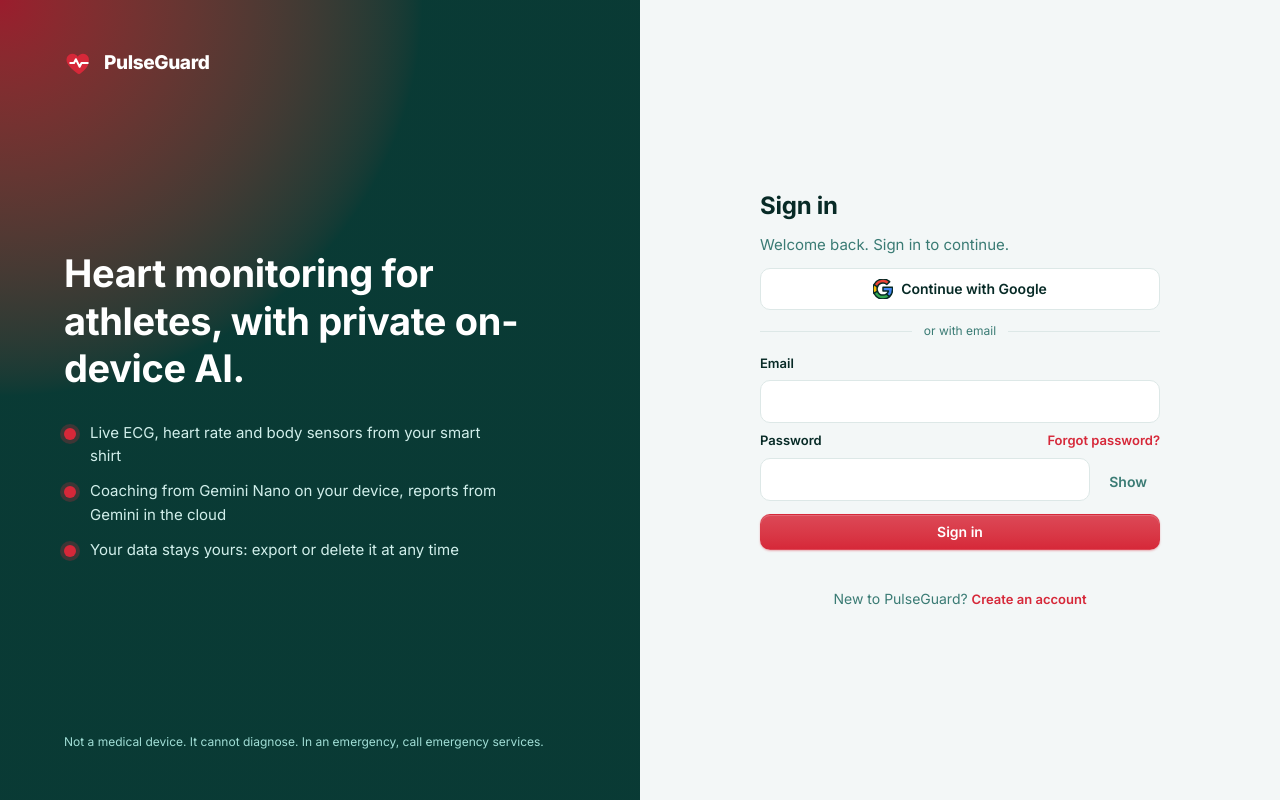
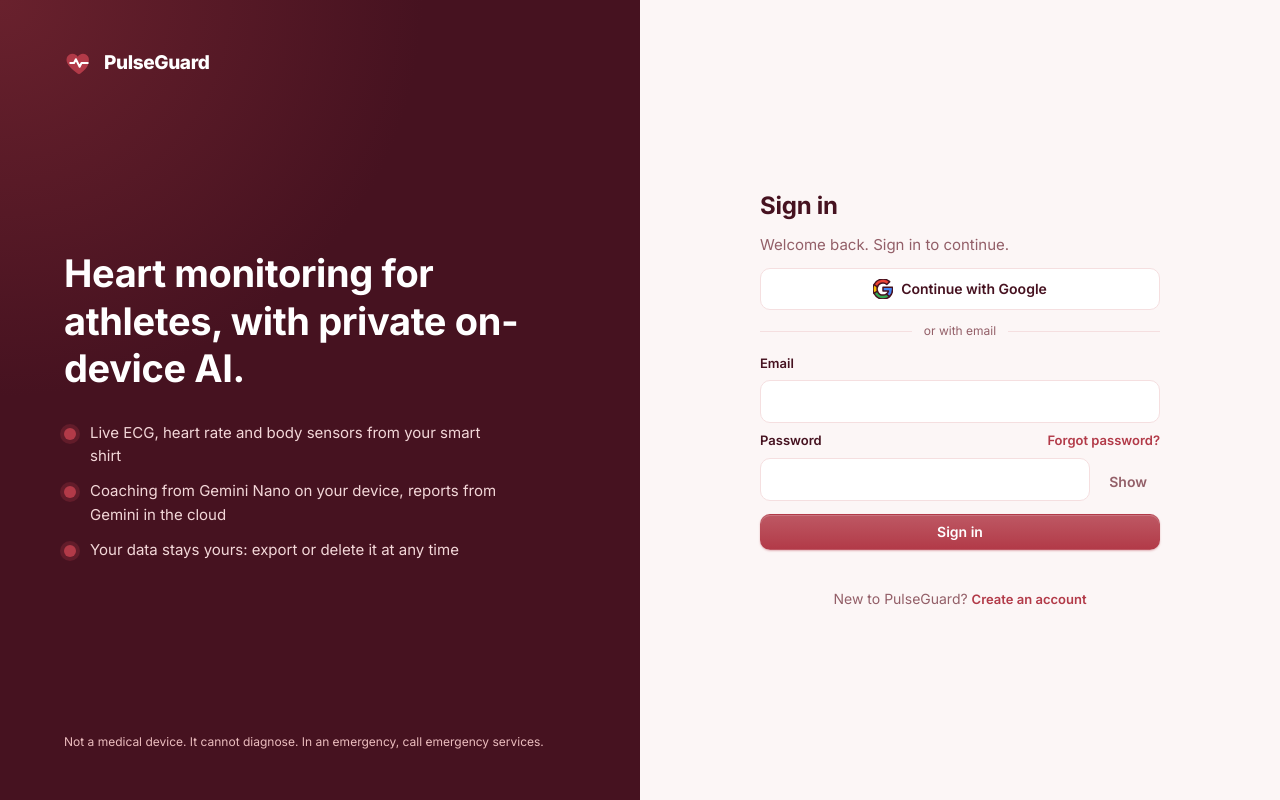
Before and after one commit to LAAOUAFIFATIHA/pulseguard, a website built with Vite: page index.html in a window 1280 px wide. Built offline with nearby package versions, Linux system fonts and the light colour scheme; some packages are replaced by stand-ins of ours; no server answers.

Commit message:
Make the red palette dominant; keep teal only for normal states
Light coral, redwood, cordovan, wine and chocolate cosmos now drive the
interface. The danger heart rate pulses (off with reduced motion).

Co-Authored-By: Claude Opus 5.5 <noreply@anthropic.com>

```diff
--- a/src/chart.js
+++ b/src/chart.js
@@ -48,8 +48,8 @@ export class EcgChart {
     const w = canvas.width;
     const h = canvas.height;
     const css = getComputedStyle(canvas);
-    const grid = css.getPropertyValue("--grid").trim() || "#f3d4da";
-    const trace = css.getPropertyValue("--trace").trim() || "#9b1c2d";
+    const grid = css.getPropertyValue("--grid").trim() || "#f3d6d7";
+    const trace = css.getPropertyValue("--trace").trim() || "#8c2f39";
 
     ctx.clearRect(0, 0, w, h);
 
--- a/src/style.css
+++ b/src/style.css
@@ -1,51 +1,57 @@
 /* PulseGuard design system
-   Palette (only these five colours; shades are mixes with white or black):
-   wine #9B1C2D · red #D62839 · rose #C73B59 · deep teal #0F5E55 · teal #2DB6A3 */
+   Main palette: light coral #D77A7D · redwood #B23A48 · cordovan #8C2F39 · wine #69212D · chocolate cosmos #461220
+   Accent (only for "normal / OK"): teal #2DB6A3, deep teal #0F5E55.
+   Lighter and darker shades are mixes of these colours with white or black. */
 :root {
-  --p-wine: #9b1c2d;
-  --p-red: #d62839;
-  --p-rose: #c73b59;
+  --p-coral: #d77a7d;
+  --p-redwood: #b23a48;
+  --p-cordovan: #8c2f39;
+  --p-wine: #69212d;
+  --p-cosmos: #461220;
+  --p-teal: #2db6a3;
   --p-deep: #0f5e55;
-  --p-teal: #2db6a3;
+  /* older names used across the stylesheet */
+  --p-red: var(--p-redwood);
+  --p-rose: var(--p-coral);
   --mix: in srgb;
 
-  --bg: color-mix(var(--mix), var(--p-deep) 5%, #fff);
+  --bg: color-mix(var(--mix), var(--p-coral) 7%, #fff);
   --surface: #fff;
-  --surface-2: color-mix(var(--mix), var(--p-deep) 3%, #fff);
-  --border: color-mix(var(--mix), var(--p-deep) 14%, #fff);
-  --text: color-mix(var(--mix), var(--p-deep) 70%, #000);
-  --text-h: color-mix(var(--mix), var(--p-deep) 45%, #000);
-  --muted: color-mix(var(--mix), var(--p-deep) 82%, #fff);
-  --accent: var(--p-red);
-  --accent-600: var(--p-wine);
-  --accent-soft: color-mix(var(--mix), var(--p-red) 12%, #fff);
+  --surface-2: color-mix(var(--mix), var(--p-coral) 5%, #fff);
+  --border: color-mix(var(--mix), var(--p-coral) 24%, #fff);
+  --text: color-mix(var(--mix), var(--p-cosmos) 82%, #fff);
+  --text-h: var(--p-cosmos);
+  --muted: color-mix(var(--mix), var(--p-wine) 72%, #fff);
+  --accent: var(--p-redwood);
+  --accent-600: var(--p-cordovan);
+  --accent-soft: color-mix(var(--mix), var(--p-coral) 18%, #fff);
   --ok: var(--p-deep);
-  --ok-soft: color-mix(var(--mix), var(--p-teal) 18%, #fff);
-  --warn: var(--p-rose);
-  --warn-soft: color-mix(var(--mix), var(--p-rose) 13%, #fff);
-  --bad: var(--p-red);
-  --bad-soft: color-mix(var(--mix), var(--p-red) 11%, #fff);
+  --ok-soft: color-mix(var(--mix), var(--p-teal) 16%, #fff);
+  --warn: var(--p-cordovan);
+  --warn-soft: color-mix(var(--mix), var(--p-coral) 20%, #fff);
+  --bad: var(--p-redwood);
+  --bad-soft: color-mix(var(--mix), var(--p-redwood) 13%, #fff);
   --info: var(--p-wine);
-  --info-soft: color-mix(var(--mix), var(--p-rose) 13%, #fff);
-  --neutral-soft: color-mix(var(--mix), var(--p-deep) 8%, #fff);
-  --side: color-mix(var(--mix), var(--p-deep) 62%, #000);
-  --side-2: color-mix(var(--mix), var(--p-deep) 80%, #000);
-  --side-text: color-mix(var(--mix), var(--p-teal) 22%, #fff);
-  --deep: color-mix(var(--mix), var(--p-deep) 28%, #000);
-  --deep-line: color-mix(var(--mix), var(--p-deep) 55%, #000);
-  --deep-grid: color-mix(var(--mix), var(--p-deep) 50%, #000);
-  --on-dark-0: color-mix(var(--mix), var(--p-teal) 10%, #fff);
-  --on-dark-1: color-mix(var(--mix), var(--p-teal) 22%, #fff);
-  --on-dark-2: color-mix(var(--mix), var(--p-teal) 45%, #fff);
-  --on-dark-dim: color-mix(var(--mix), var(--p-teal) 75%, #000);
-  --soft-red: color-mix(var(--mix), var(--p-red) 60%, #fff);
-  --grid: color-mix(var(--mix), var(--p-rose) 22%, #fff);
-  --trace: var(--p-wine);
-  --band: color-mix(var(--mix), var(--p-red) 13%, transparent);
+  --info-soft: color-mix(var(--mix), var(--p-coral) 22%, #fff);
+  --neutral-soft: color-mix(var(--mix), var(--p-coral) 12%, #fff);
+  --side: var(--p-cosmos);
+  --side-2: var(--p-wine);
+  --side-text: color-mix(var(--mix), var(--p-coral) 30%, #fff);
+  --deep: color-mix(var(--mix), var(--p-cosmos) 62%, #000);
+  --deep-line: color-mix(var(--mix), var(--p-cosmos) 92%, #000);
+  --deep-grid: color-mix(var(--mix), var(--p-wine) 70%, #000);
+  --on-dark-0: color-mix(var(--mix), var(--p-coral) 10%, #fff);
+  --on-dark-1: color-mix(var(--mix), var(--p-coral) 25%, #fff);
+  --on-dark-2: color-mix(var(--mix), var(--p-coral) 50%, #fff);
+  --on-dark-dim: color-mix(var(--mix), var(--p-coral) 70%, #000);
+  --soft-red: var(--p-coral);
+  --grid: color-mix(var(--mix), var(--p-coral) 28%, #fff);
+  --trace: var(--p-cordovan);
+  --band: color-mix(var(--mix), var(--p-redwood) 14%, transparent);
   --radius: 16px;
   --radius-sm: 10px;
-  --shadow: 0 1px 2px color-mix(var(--mix), var(--deep) 6%, transparent), 0 8px 24px -12px color-mix(var(--mix), var(--deep) 18%, transparent);
-  --shadow-lg: 0 2px 4px color-mix(var(--mix), var(--deep) 7%, transparent), 0 18px 40px -18px color-mix(var(--mix), var(--deep) 38%, transparent);
+  --shadow: 0 1px 2px color-mix(var(--mix), var(--p-cosmos) 6%, transparent), 0 8px 24px -12px color-mix(var(--mix), var(--p-cosmos) 20%, transparent);
+  --shadow-lg: 0 2px 4px color-mix(var(--mix), var(--p-cosmos) 7%, transparent), 0 18px 40px -18px color-mix(var(--mix), var(--p-cosmos) 42%, transparent);
   --sans: "Inter", system-ui, -apple-system, "Segoe UI", Roboto, sans-serif;
   --mono: ui-monospace, "SF Mono", Consolas, monospace;
   color-scheme: light;
@@ -57,28 +63,28 @@
 
 @media (prefers-color-scheme: dark) {
   :root {
-    --bg: color-mix(var(--mix), var(--p-deep) 22%, #000);
-    --surface: color-mix(var(--mix), var(--p-deep) 34%, #000);
-    --surface-2: color-mix(var(--mix), var(--p-deep) 40%, #000);
-    --border: color-mix(var(--mix), var(--p-deep) 62%, #000);
-    --text: color-mix(var(--mix), var(--p-teal) 40%, #fff);
+    --bg: color-mix(var(--mix), var(--p-cosmos) 55%, #000);
+    --surface: color-mix(var(--mix), var(--p-cosmos) 78%, #000);
+    --surface-2: color-mix(var(--mix), var(--p-cosmos) 88%, #000);
+    --border: color-mix(var(--mix), var(--p-wine) 85%, #000);
+    --text: color-mix(var(--mix), var(--p-coral) 35%, #fff);
     --text-h: #fff;
-    --muted: color-mix(var(--mix), var(--p-teal) 75%, #fff);
+    --muted: color-mix(var(--mix), var(--p-coral) 70%, #fff);
     --ok: var(--p-teal);
-    --info: color-mix(var(--mix), var(--p-red) 55%, #fff);
-    --warn: color-mix(var(--mix), var(--p-rose) 65%, #fff);
-    --bad: color-mix(var(--mix), var(--p-red) 70%, #fff);
-    --accent-soft: color-mix(var(--mix), var(--p-red) 18%, transparent);
-    --ok-soft: color-mix(var(--mix), var(--p-teal) 18%, transparent);
-    --warn-soft: color-mix(var(--mix), var(--p-rose) 20%, transparent);
-    --bad-soft: color-mix(var(--mix), var(--p-red) 20%, transparent);
-    --info-soft: color-mix(var(--mix), var(--p-rose) 20%, transparent);
-    --neutral-soft: color-mix(var(--mix), var(--p-deep) 50%, #000);
-    --side: color-mix(var(--mix), var(--p-deep) 18%, #000);
-    --side-2: color-mix(var(--mix), var(--p-deep) 35%, #000);
-    --grid: color-mix(var(--mix), var(--p-wine) 35%, #000);
-    --trace: var(--soft-red);
-    --band: color-mix(var(--mix), var(--p-red) 16%, transparent);
+    --info: var(--p-coral);
+    --warn: color-mix(var(--mix), var(--p-coral) 70%, #fff);
+    --bad: color-mix(var(--mix), var(--p-coral) 85%, #fff);
+    --accent-soft: color-mix(var(--mix), var(--p-redwood) 22%, transparent);
+    --ok-soft: color-mix(var(--mix), var(--p-teal) 16%, transparent);
+    --warn-soft: color-mix(var(--mix), var(--p-coral) 20%, transparent);
+    --bad-soft: color-mix(var(--mix), var(--p-redwood) 28%, transparent);
+    --info-soft: color-mix(var(--mix), var(--p-coral) 18%, transparent);
+    --neutral-soft: color-mix(var(--mix), var(--p-wine) 55%, #000);
+    --side: color-mix(var(--mix), var(--p-cosmos) 45%, #000);
+    --side-2: color-mix(var(--mix), var(--p-cosmos) 75%, #000);
+    --grid: color-mix(var(--mix), var(--p-wine) 60%, #000);
+    --trace: var(--p-coral);
+    --band: color-mix(var(--mix), var(--p-coral) 16%, transparent);
     --shadow: 0 1px 2px rgba(0, 0, 0, 0.3), 0 8px 24px -10px rgba(0, 0, 0, 0.45);
     --shadow-lg: 0 2px 4px rgba(0, 0, 0, 0.3), 0 18px 40px -16px rgba(0, 0, 0, 0.6);
     color-scheme: dark;
@@ -209,8 +215,8 @@ input[type="checkbox"] { width: 16px; height: 16px; accent-color: var(--accent);
 .nav a[aria-current="page"] { background: color-mix(var(--mix), var(--p-red) 16%, transparent); color: #fff; box-shadow: inset 3px 0 0 var(--accent); }
 .nav a[aria-current="page"] svg { color: var(--soft-red); }
 .nav-label { font-size: 11px; font-weight: 700; letter-spacing: 0.1em; text-transform: uppercase; color: var(--on-dark-dim); padding: 0 12px 6px; }
-.nav-live { display: none; margin-left: auto; font-size: 10px; font-weight: 700; letter-spacing: 0.06em; text-transform: uppercase; color: var(--p-teal); align-items: center; gap: 5px; }
-.nav-live::before { content: ""; width: 6px; height: 6px; border-radius: 50%; background: var(--p-teal); animation: blink 1.4s ease-in-out infinite; }
+.nav-live { display: none; margin-left: auto; font-size: 10px; font-weight: 700; letter-spacing: 0.06em; text-transform: uppercase; color: var(--p-coral); align-items: center; gap: 5px; }
+.nav-live::before { content: ""; width: 6px; height: 6px; border-radius: 50%; background: var(--p-coral); animation: blink 1.4s ease-in-out infinite; }
 body[data-live="true"] .nav-live { display: inline-flex; }
 @keyframes blink { 50% { opacity: 0.3; } }
 .user-card { margin-top: auto; display: flex; align-items: center; gap: 10px; padding: 12px 10px; border-top: 1px solid rgba(255, 255, 255, 0.08); }
@@ -273,7 +279,7 @@ body[data-live="true"] .nav-live { display: inline-flex; }
 
 /* ── ECG and charts ─────────────────────────────────────────────────── */
 canvas.ecg { width: 100%; height: 220px; display: block; border-radius: var(--radius-sm); background: var(--surface); border: 1px solid var(--border); }
-canvas.ecg-dark { --grid: var(--deep-grid); --trace: var(--p-teal); background: var(--deep); border-color: var(--deep); height: 180px; }
+canvas.ecg-dark { --grid: var(--deep-grid); --trace: var(--p-coral); background: var(--deep); border-color: var(--deep); height: 180px; }
 canvas.trend { width: 100%; height: 170px; display: block; }
 
 .alert-list { list-style: none; padding: 0; margin: 0; display: flex; flex-direction: column; gap: 8px; }
@@ -442,15 +448,18 @@ th { font-size: 12px; text-transform: uppercase; letter-spacing: 0.05em; color:
 
 .live-grid { display: grid; grid-template-columns: minmax(0, 1fr) 260px; gap: 18px; align-items: stretch; }
 .monitor-panel {
-  background: radial-gradient(120% 80% at 100% 0%, color-mix(var(--mix), var(--p-teal) 7%, transparent), transparent 55%), var(--deep);
+  background: radial-gradient(120% 80% at 100% 0%, color-mix(var(--mix), var(--p-redwood) 18%, transparent), transparent 55%), var(--deep);
   border-radius: var(--radius); padding: 20px; color: var(--on-dark-1); box-shadow: var(--shadow-lg);
   display: flex; flex-direction: column; gap: 14px; min-width: 0; border: 1px solid var(--deep-line);
 }
 .monitor-panel .eyebrow { color: var(--on-dark-dim); }
 .monitor-top { display: flex; justify-content: space-between; align-items: flex-start; gap: 16px; flex-wrap: wrap; }
 .hr-block { --tone: var(--p-teal); }
-.hr-block[data-state="warn"] { --tone: color-mix(var(--mix), var(--p-rose) 65%, #fff); }
-.hr-block[data-state="danger"] { --tone: color-mix(var(--mix), var(--p-red) 70%, #fff); }
+.hr-block[data-state="warn"] { --tone: color-mix(var(--mix), var(--p-coral) 70%, #fff); }
+.hr-block[data-state="danger"] { --tone: color-mix(var(--mix), var(--p-coral) 55%, #fff); }
+.hr-block[data-state="danger"] #hr-value { animation: alarm 1.2s ease-in-out infinite; }
+@keyframes alarm { 50% { opacity: 0.55; } }
+@media (prefers-reduced-motion: reduce) { .hr-block[data-state="danger"] #hr-value, .check-card[data-state="danger"] .check-icon, .nav-live::before, .rec i { animation: none !important; } }
 .hr-block .hr-line { gap: 10px; margin: 4px 0 2px; }
 .hr-block .heart { width: 30px; height: 30px; color: var(--tone); filter: drop-shadow(0 0 10px var(--tone)); }
 .hr-block #hr-value { color: var(--tone); text-shadow: 0 0 28px color-mix(in srgb, var(--tone) 45%, transparent); }
@@ -464,7 +473,7 @@ body[data-live="true"] .rec i { background: var(--p-red); box-shadow: 0 0 8px va
 canvas.ecg-live { height: 240px; border-radius: var(--radius-sm); border: 1px solid var(--deep-line); }
 .monitor-controls { display: flex; flex-wrap: wrap; gap: 8px; }
 .select-dark { background: rgba(255, 255, 255, 0.06) !important; color: var(--on-dark-0) !important; border-color: rgba(255, 255, 255, 0.14) !important; flex: 1 1 220px; }
-.select-dark option { color: var(--p-deep); }
+.select-dark option { color: var(--p-cosmos); }
 
 .vitals-col { display: flex; flex-direction: column; gap: 12px; }
 .vital {
```
Also changed, not shown: index.html (+1 -1 lines), src/replay.js (+4 -4 lines).
